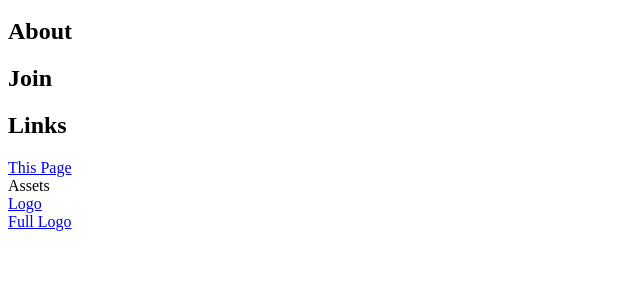
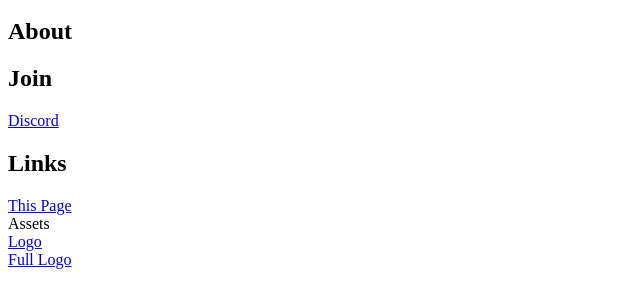
Before and after one commit to DarkBrave/lightningcat, a plain HTML site: page index.html in a window 1280 px wide. Shown: the part 48-356 px from the top of the page, without its empty margins (0-640 px from the left). Drawn offline with Linux system fonts and the light colour scheme.

Commit message:
Added Discord Link

```diff
--- a/index.html
+++ b/index.html
@@ -8,7 +8,7 @@
     </div>
     <div id="join">
       <h2>Join</h2>
-      <p><a href="https://discord.gg/AkWEuTU"></a></p>
+      <p><a href="https://discord.gg/AkWEuTU">Discord</a></p>
     </div>
     <div id="links">
       <h2>Links</h2>
```
